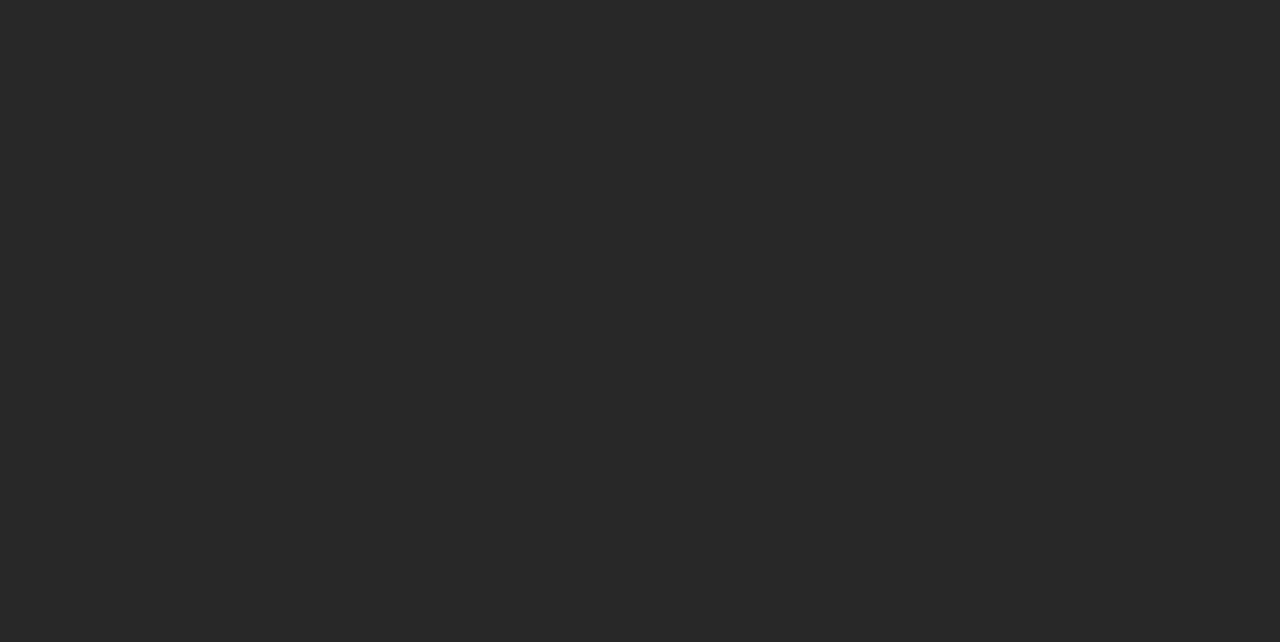
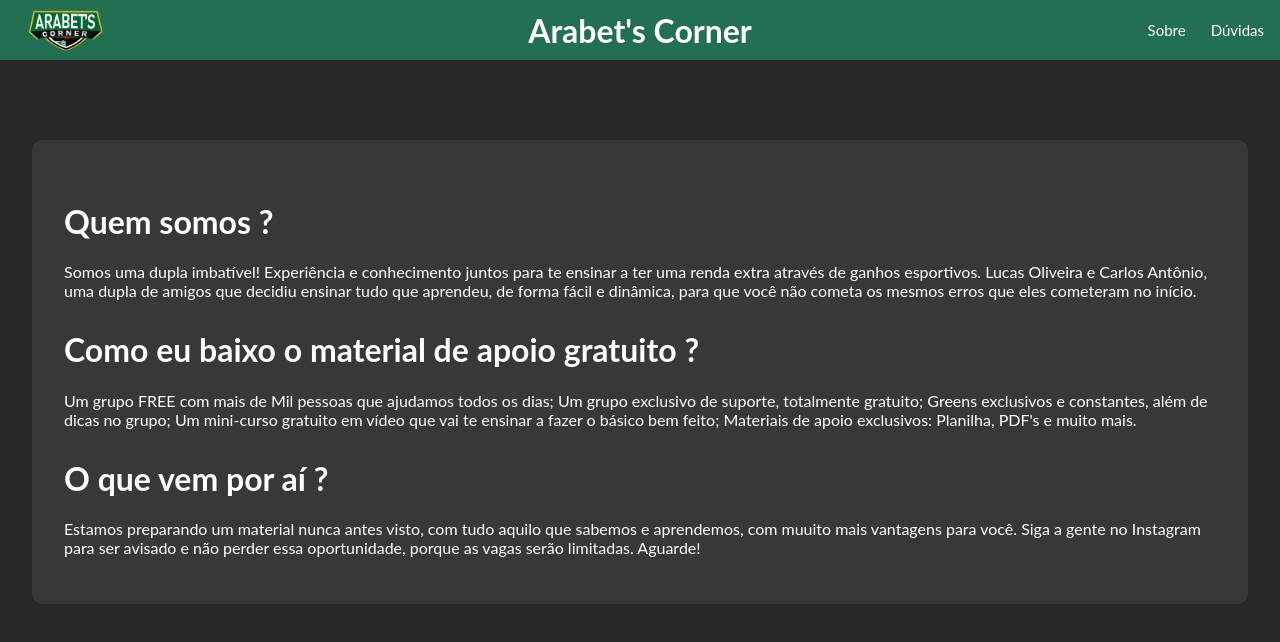
Before and after one commit to TierryBr/Arabets, a React (Vite) app: page /query in a window 1280 px wide. Before the commit this address had no page. Shown: the top 642 px of the page. Built offline with nearby package versions, Linux system fonts and the light colour scheme.

Commit message:
Adding doubts information

```diff
--- a/src/components/NavBar/index.tsx
+++ b/src/components/NavBar/index.tsx
@@ -21,7 +21,7 @@ function Navbar() {
             <S.InfosNavBar to='/about'>
               <S.TextInfosNavBar>Sobre</S.TextInfosNavBar>
             </S.InfosNavBar>
-            <S.InfosNavBar to='/'>
+            <S.InfosNavBar to='/query'>
               <S.TextInfosNavBar>Dúvidas</S.TextInfosNavBar>
             </S.InfosNavBar>
           </S.MenuItem>
--- a/src/pages/About/styles.ts
+++ b/src/pages/About/styles.ts
@@ -1,8 +1,8 @@
 import styled from "styled-components";
-import {Link} from 'react-router-dom';
 
 const media = {
-  mobile898: '@media(max-width: 898px)',
+  mobile700: '@media(max-width: 700px)',
+  mobile630: '@media(max-height: 630px)',
 }
 
 export const Container = styled.div`
@@ -18,6 +18,15 @@ export const Container = styled.div`
   padding: 2rem;
   border-radius: 10px;
   background-color: #383838;
+
+  ${media.mobile700} {
+    flex-direction: column;
+    width: 80%;
+    height: 85vh;
+  }
+  ${media.mobile630} {
+    height: 90vh;
+  }
 `;
 
 export const InfoDetailsButton = styled.a`
--- /dev/null
+++ b/src/pages/Query/index.tsx
@@ -0,0 +1,39 @@
+import NavBar from '../../components/NavBar';
+import * as S from './styles';
+
+
+function Query() {
+  return (
+    <>
+      <NavBar />
+      <S.Container>
+        <div>
+          <S.ContainerTitle>Quem somos ?</S.ContainerTitle>
+          <p>Somos uma dupla imbatível! Experiência e conhecimento juntos para te
+            ensinar a ter uma renda extra através de ganhos esportivos. Lucas Oliveira e
+            Carlos Antônio, uma dupla de amigos que decidiu ensinar tudo que aprendeu,
+            de forma fácil e dinâmica, para que você não cometa os mesmos erros que eles cometeram no início.
+          </p>
+
+          <S.ContainerTitle>Como eu baixo o material de apoio gratuito ?</S.ContainerTitle>
+          <p>Um grupo FREE com mais de Mil pessoas que ajudamos todos os dias;
+            Um grupo exclusivo de suporte, totalmente gratuito;
+            Greens exclusivos e constantes, além de dicas no grupo;
+            Um mini-curso gratuito em vídeo que vai te ensinar a fazer o básico bem feito;
+            Materiais de apoio exclusivos: Planilha, PDF's e muito mais.
+          </p>
+
+          <S.ContainerTitle>O que vem por aí ?</S.ContainerTitle>
+          <p>Estamos preparando um material nunca antes visto, com tudo aquilo que
+            sabemos e aprendemos, com muuito mais vantagens para você. Siga a gente
+            no Instagram para ser avisado e não perder essa oportunidade, porque as
+            vagas serão limitadas. Aguarde!
+          </p>
+
+        </div>
+      </S.Container>
+    </>
+  );
+}
+
+export default Query;
--- /dev/null
+++ b/src/pages/Query/styles.ts
@@ -0,0 +1,40 @@
+import styled from "styled-components";
+
+const media = {
+  mobile700: '@media(max-width: 700px)',
+  mobile595: '@media(max-width: 595px)',
+  mobile630: '@media(max-height: 630px)',
+  mobile490: '@media(max-width: 490px)',
+}
+
+export const Container = styled.div`
+  width: 90%;
+  margin: auto;
+  margin-top: 5rem;
+  height: 50vh;
+  display: flex;
+  flex: 1;
+  flex-direction: row;
+  padding: 2rem;
+  border-radius: 10px;
+  background-color: #383838;
+
+  ${media.mobile700} {
+    flex-direction: column;
+    width: 80%;
+    height: 85vh;
+  }
+  ${media.mobile630} {
+    height: 90vh;
+  }
+  ${media.mobile595} {
+    height: 100vh;
+  }
+`;
+
+export const ContainerTitle = styled.h1`
+  margin-top: 30px;
+  ${media.mobile490} {
+    font-size: 20px;
+  }
+`;
--- a/src/routes/index.tsx
+++ b/src/routes/index.tsx
@@ -3,6 +3,7 @@ import { Route, BrowserRouter, Routes } from 'react-router-dom';
 import Home from '../pages/Home';
 import About from '../pages/About';
 import Content from '../pages/Content';
+import Query from '../pages/Query';
 
 const routes = () => (
   <BrowserRouter>
@@ -10,6 +11,7 @@ const routes = () => (
       <Route path='/' element={<Home />} />
       <Route path='/about' element={<About />} />
       <Route path='/content' element={<Content />} />
+      <Route path='/query' element={<Query />} />
     </Routes>
   </BrowserRouter>
 );
```
